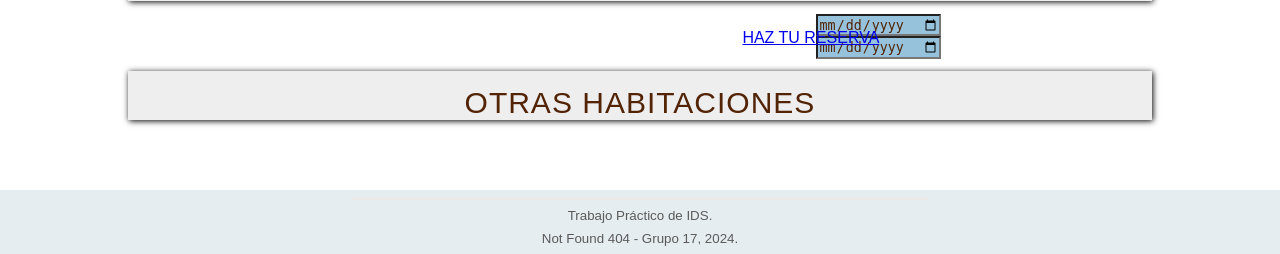
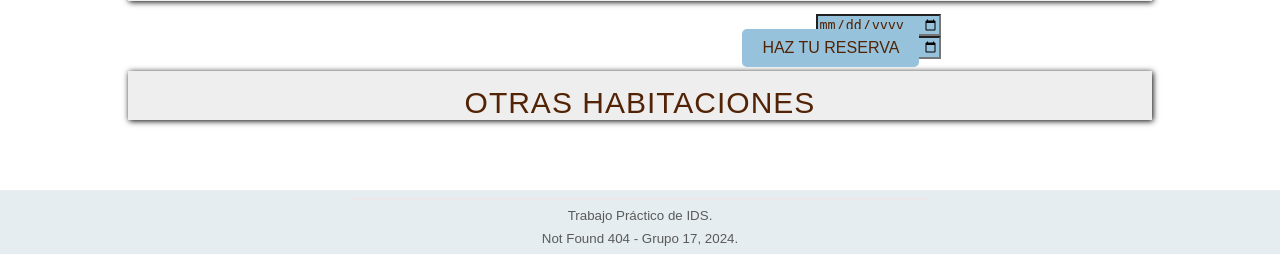
Before and after one commit to renzomartin1/NOT-FOUND-404, a Flask app: page /habitacion/1 in a window 1280 px wide. Shown: the part 714-968 px from the top of the page. Run offline with Flask 3, Linux system fonts and the light colour scheme; data that the repository does not hold is empty.

Commit message:
#6 le doy estilo al boton para hacer la compra en la vista habitaciones

```diff
--- a/front-end/static/css/habitacion.css
+++ b/front-end/static/css/habitacion.css
@@ -321,3 +321,17 @@
     border-radius: 0.5rem;
     cursor: pointer;
 }
+
+
+/*Enlace con estilo de boton que te lleva a hacer la reserva*/
+
+#enlace-boton {
+display: inline-block;
+padding: 10px 20px;
+font-size: 16px;
+background-color:  #96C2DB;
+color: #522305;
+text-decoration: none; /* Elimina el subrayado del enlace */
+border-radius: 5px;
+cursor: pointer;
+}
```
